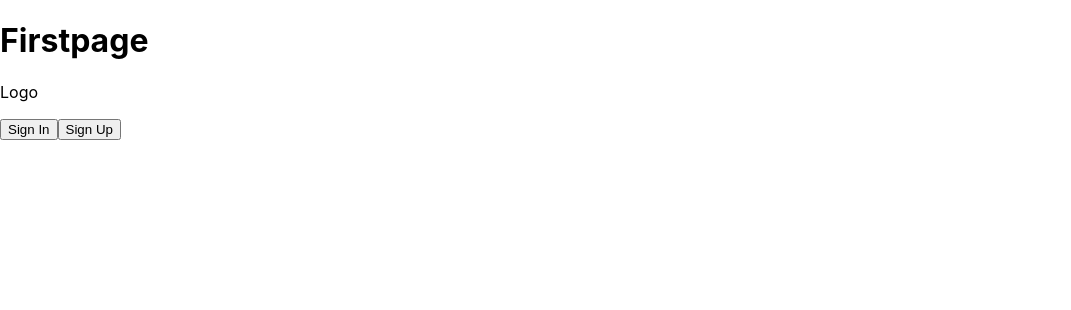
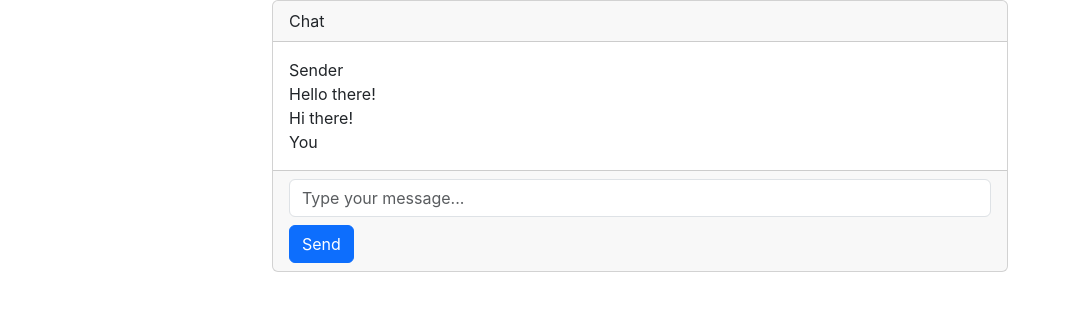
Before and after one commit to niniwoo/cmd-f_Hackathon, a React (Create React App) app in the folder cmd-f_hackathon/: page /chat in a window 1280 px wide. Before the commit this address led to /. Shown: the top 310 px of the page, without its empty margins (0-1071 px from the left). Built offline with nearby package versions, Linux system fonts and the light colour scheme.

Commit message:
added chat component, bootstrap cdn for styling

```diff
--- a/cmd-f_hackathon/package.json
+++ b/cmd-f_hackathon/package.json
@@ -6,6 +6,7 @@
     "@testing-library/jest-dom": "^5.17.0",
     "@testing-library/react": "^13.4.0",
     "@testing-library/user-event": "^13.5.0",
+    "bootstrap": "^5.3.3",
     "react": "^18.2.0",
     "react-dom": "^18.2.0",
     "react-router-dom": "^6.22.3",
--- a/cmd-f_hackathon/public/index.html
+++ b/cmd-f_hackathon/public/index.html
@@ -2,6 +2,12 @@
 <html lang="en">
   <head>
     <meta charset="utf-8" />
+    <script
+      src="https://cdn.jsdelivr.net/npm/bootstrap@5.3.2/dist/js/bootstrap.min.js"
+      integrity="sha384-BBtl+eGJRgqQAUMxJ7pMwbEyER4l1g+O15P+16Ep7Q9Q+zqX6gSbd85u4mG4QzX+"
+      crossorigin="anonymous"
+    ></script>
+    <link rel="stylesheet" href="https://cdn.jsdelivr.net/npm/bootstrap@5.3.2/dist/css/bootstrap.min.css" integrity="sha384-T3c6CoIi6uLrA9TneNEoa7RxnatzjcDSCmG1MXxSR1GAsXEV/Dwwykc2MPK8M2HN" crossorigin="anonymous">
     <link rel="icon" href="%PUBLIC_URL%/favicon.ico" />
     <meta name="viewport" content="width=device-width, initial-scale=1" />
     <meta name="theme-color" content="#000000" />
--- a/cmd-f_hackathon/src/App.js
+++ b/cmd-f_hackathon/src/App.js
@@ -12,6 +12,7 @@ import Signup from "./components/Signup";
 import Posting from "./components/Posting";
 import Posting2 from "./components/Posting2";
 import PostingDetail from "./components/PostingDetail";
+import Chat from "./components/Chat";
 
 function App() {
   return (
@@ -20,6 +21,8 @@ function App() {
         <Routes>
           <Route path="/" element={<FirstPage />} />
           <Route path="/main" element={<Main />} />
+          <Route path="/chat" element={<Chat />} />
+
           <Route path="/signin" element={<Signin />} />
           <Route path="/signup" element={<Signup />} />
           <Route path="/posting" element={<Posting />} />
--- /dev/null
+++ b/cmd-f_hackathon/src/components/Chat.jsx
@@ -0,0 +1,35 @@
+import React from "react";
+
+const Chat = () => {
+  return (
+    <div className="container">
+      <div className="row">
+        <div className="col-md-8 offset-md-2">
+          <div className="card">
+            <div className="card-header">Chat</div>
+            <div className="card-body">
+              <div className="message received">
+                <div className="message-info">Sender</div>
+                <div className="message-text">Hello there!</div>
+              </div>
+              <div className="message sent">
+                <div className="message-text">Hi there!</div>
+                <div className="message-info">You</div>
+              </div>
+            </div>
+            <div className="card-footer">
+              <input
+                type="text"
+                className="form-control"
+                placeholder="Type your message..."
+              />
+              <button className="btn btn-primary mt-2">Send</button>
+            </div>
+          </div>
+        </div>
+      </div>
+    </div>
+  );
+};
+
+export default Chat;
--- a/cmd-f_hackathon/src/components/FirstPage.jsx
+++ b/cmd-f_hackathon/src/components/FirstPage.jsx
@@ -16,6 +16,15 @@ const FirstPage = () => {
     <div>
       <h1>Firstpage</h1>
       <p>Logo</p>
+
+      <button
+        type="button"
+        className="btn btn-primary active"
+        data-bs-toggle="button"
+        aria-pressed="true"
+      >
+        Active toggle button
+      </button>
       <button onClick={handleSignIn}>Sign In</button>
       <button onClick={handleSignUp}>Sign Up</button>
     </div>
--- a/cmd-f_hackathon/src/components/Mypage.jsx
+++ b/cmd-f_hackathon/src/components/Mypage.jsx
@@ -24,18 +24,18 @@ const Mypage = () => {
     <div>
       <h1> This is my page</h1>
       <div>
-        <button style={{ marginBottom: "10px" }}>
-          Profile
-        </button>
+        <button style={{ marginBottom: "10px" }}>Profile</button>
       </div>
       <div>
         <button onClick={handleRecentClick} style={{ marginBottom: "10px" }}>
-          Rcent
+          Recent
         </button>
       </div>
 
       <div>
-        <button onClick={handleHistoryClick} style={{ marginBottom: "10px" }}>History</button>
+        <button onClick={handleHistoryClick} style={{ marginBottom: "10px" }}>
+          History
+        </button>
         <div>
           {showHistory && showHistory
             ? historyData.map((item) => (
@@ -45,7 +45,6 @@ const Mypage = () => {
                   style={{ cursor: "pointer" }}
                 >
                   <h2>{item.name}</h2>
-                <p>Username: {item.username}</p>
                   <p>Expiry Date: {item.expiryDate}</p>
                   <p>Description: {item.description}</p>
                   <hr />
@@ -63,15 +62,9 @@ const Mypage = () => {
                   <p>Description: {item.description}</p>
                   <hr />
                 </div>
-
-
               ))}
         </div>
       </div>
-
-
-
-
     </div>
   );
 };
--- a/cmd-f_hackathon/src/components/PostingDetail.jsx
+++ b/cmd-f_hackathon/src/components/PostingDetail.jsx
@@ -1,13 +1,20 @@
 import React from "react";
-import { useParams } from "react-router-dom";
+import { useParams, useNavigate } from "react-router-dom";
 import urgentData from "../data/urgent";
 import regularData from "../data/regular";
 
 const PostingDetail = () => {
+  const navigate = useNavigate();
   const { id } = useParams();
   const posting = [...urgentData, ...regularData].find(
     (item) => item.id.toString() === id
   );
+  const goBack = () => {
+    navigate(-1);
+  };
+  const goChat = () => {
+    navigate("/chat");
+  };
 
   if (!posting) {
     return <div>Posting not found!</div>;
@@ -20,6 +27,8 @@ const PostingDetail = () => {
       <p>Expiry Date: {posting.expiryDate}</p>
       <p>Description: {posting.description}</p>
       <p>Quantity: {posting.quantity}</p>
+      <button onClick={goChat}>Contact Now</button>
+      <button onClick={goBack}>Go back</button>
     </div>
   );
 };
```
Also changed, not shown: 1 other file (tests, documents, lock files or other folders). Lines whose indentation alone changed are shown as unchanged.
